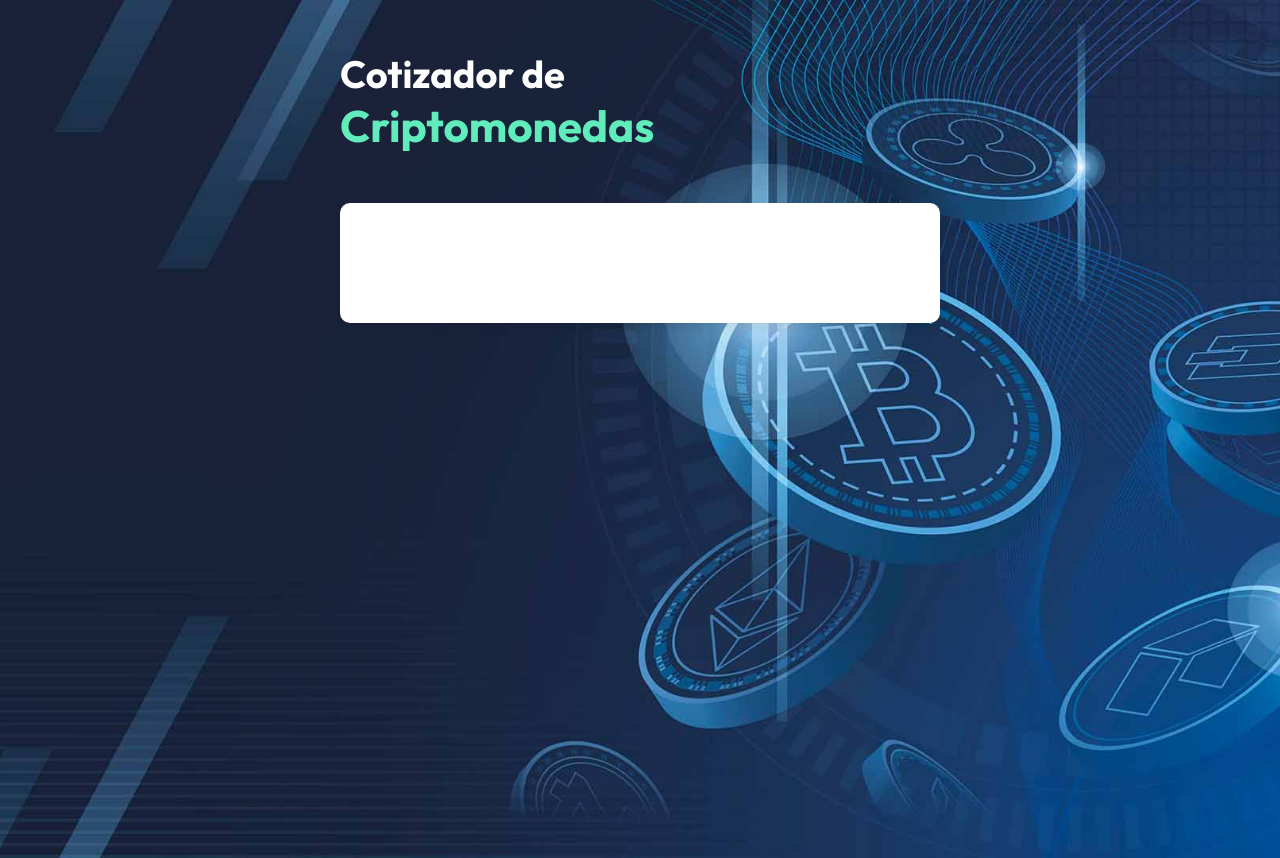
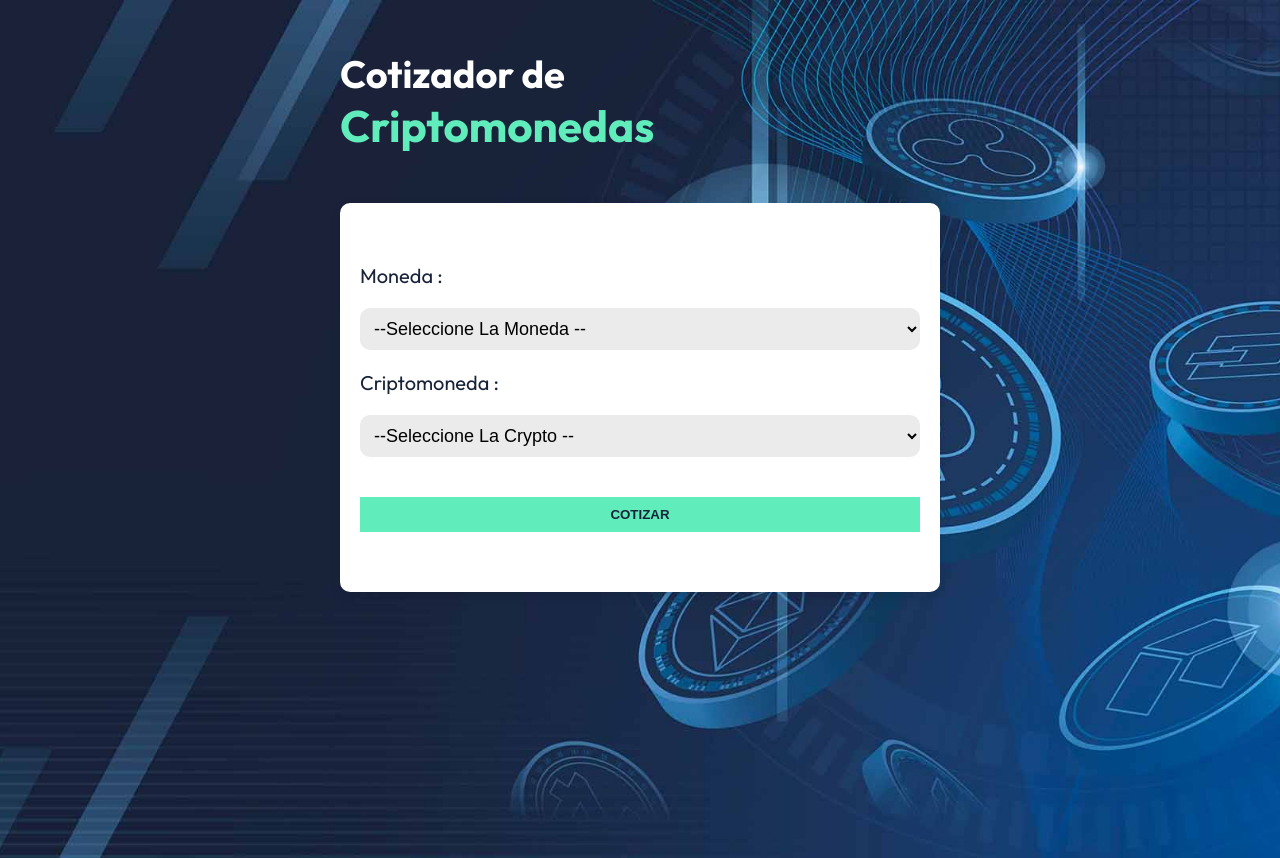
Before and after one commit to Franklin-Gomez/CotizadorCryptoZod, a React (Vite) app: page / in a window 1280 px wide. Built offline with nearby package versions, Linux system fonts and the light colour scheme.

Commit message:
add form component

```diff
--- a/src/App.tsx
+++ b/src/App.tsx
@@ -1,3 +1,4 @@
+import Formulario from "./Components/Formulario"
 
 
 function App() {
@@ -9,7 +10,7 @@
         </h1>
 
         <div className="content">
-
+          <Formulario/>
         </div>
       </div>
     </>
--- /dev/null
+++ b/src/Components/Formulario.tsx
@@ -0,0 +1,35 @@
+export default function Formulario() {
+    return (
+        <form
+            className="form"
+        >
+            <div className="field">
+                <label htmlFor="currency">Moneda : </label>
+
+                <select
+                    name="currency"
+                    id="currency"
+                >
+
+                    <option value=""> --Seleccione La Moneda -- </option>
+                </select>
+
+            </div>
+
+            <div className="field">
+                <label htmlFor="criptocurrency">Criptomoneda : </label>
+
+                <select
+                    name="criptocurrency"
+                    id="criptocurrency"
+                >
+
+                    <option value=""> --Seleccione La Crypto -- </option>
+                </select>
+
+            </div>
+
+            <input type="submit" value="Cotizar" />
+        </form>
+    )
+}
--- a/src/index.css
+++ b/src/index.css
@@ -15,6 +15,7 @@
   background-size: cover;
   min-height: 100vh;
   font-family: "Outfit", sans-serif;
+  font-size: 2rem;
 }
 .container {
   max-width: 60rem;
@@ -38,3 +39,33 @@
   border-radius: 1rem;
   box-shadow: rgba(0, 0, 0, 0.1) 0px 4px 12px;
 }
+.form , .field {
+  display: flex;
+  flex-direction: column;
+  gap: 2rem ;
+}
+.form label {
+  color: var(--black);
+}
+.form select{
+  background-color: #ECEBEB;
+  border: none;
+  padding: 1rem;
+  border-radius: 1rem;
+  font-size: 1.8rem;
+}
+
+.form [type="submit"] {
+  background-color: var(--primary);
+  color: var(--black);
+  border: none;
+  padding: 1rem;
+  font-weight: 900;
+  cursor: pointer;
+  text-transform: uppercase;
+  margin-top: 2rem;
+}
+
+.form [type="submit"]:hover {
+  background-color: #0CB378;
+}
```
